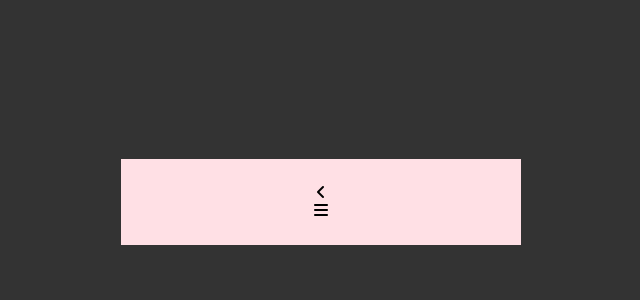
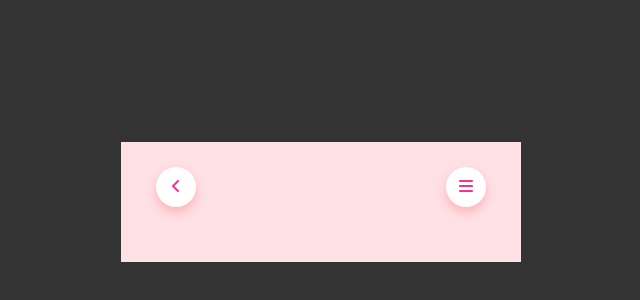
Before and after one commit to mrghkh12/vanilla-js-Music-Player, a plain HTML site: page index.html in a window 1280 px wide. Shown: the part 198-498 px from the top of the page, without its empty margins (319-959 px from the left). Drawn offline with Linux system fonts and the light colour scheme.

Commit message:
feat(style.css): set style for header option elements

```diff
--- a/css/style.css
+++ b/css/style.css
@@ -19,3 +19,19 @@
     padding: 25px 35px;
     text-align: center;
 }
+
+.musicPlayerBox .header-option{
+    display: flex;
+    justify-content: space-between;
+    margin-bottom: 30px;
+}
+.musicPlayerBox .header-option .circleBtn{
+    border-radius: 50%;
+    width: 40px;
+    height: 40px;
+    line-height: 40px;
+    background: #fff;
+    color: #f53192;
+    box-shadow: 0 5px 10px rgba(255, 26, 26, 0.22);
+    cursor: pointer;
+}
--- a/index.html
+++ b/index.html
@@ -11,10 +11,10 @@
     <div class="container">
       <div class="musicPlayerBox">
         <div class="header-option">
-          <div class="backBtn">
+          <div class="circleBtn backBtn">
             <i class="fa-solid fa-angle-left"></i>
           </div>
-          <div class="moreBtn">
+          <div class="circleBtn moreBtn">
             <i class="fa-solid fa-bars"></i>
           </div>
         </div>
```
